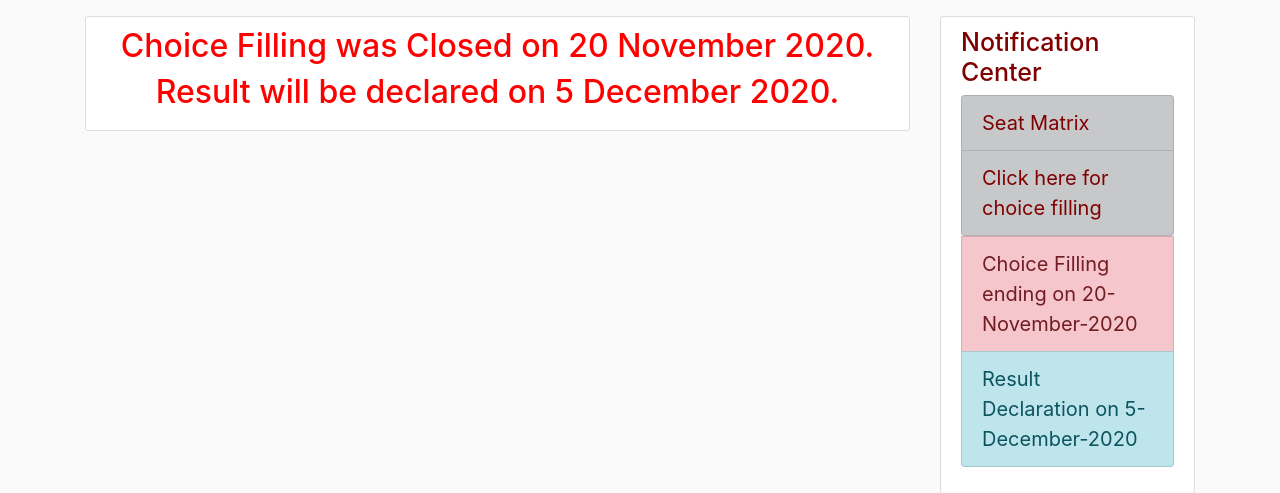
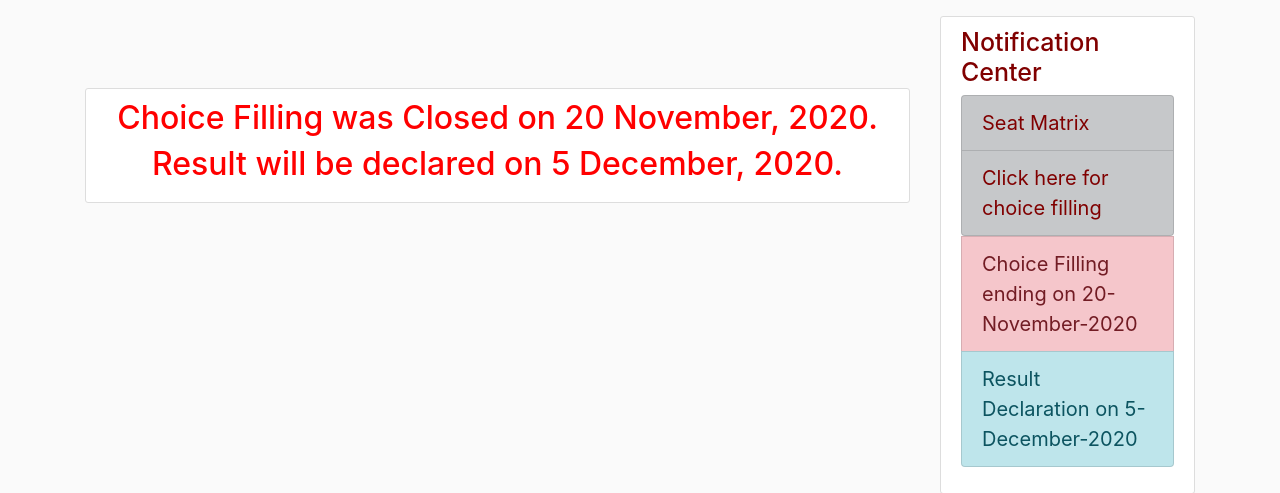
Before and after one commit to manwithavan1998/Counselling-version2-, a Flask app: page /post/new in a window 1280 px wide. Shown: the part 64-557 px from the top of the page. Run offline with Flask 2, Linux system fonts and the light colour scheme; a user stored in the database is signed in; data comes from the database, SQL or seed files in the repository; some libraries are stand-ins or nearby versions.

Commit message:
minor css update

```diff
--- a/flaskblog/templates/choices.html
+++ b/flaskblog/templates/choices.html
@@ -1,6 +1,9 @@
 {% extends "layout.html" %}
 {% block content %}
 {% if current_time.year>2020 or (current_time.year == 2020 and current_time.month==12 and current_time.day >=5)%}
+    <br>
+    <br>
+    <br>
     <div class="content-section" style="text-align: center;">
         <h2>You Have been Alloted :</h1>
         <h1 style="color: red;text-align: center;">{{allocatedCollege}}</h1>
@@ -8,10 +11,12 @@
     </div>
 {% endif %}
 {% if (current_time.year == 2020 and current_time.month==12 and current_time.day <5 and current_time.year == 2020 and current_time.month==12 and current_time.day >=1) or (current_time.year == 2020 and current_time.month==11 and current_time.day > 20 and current_time.year == 2020 and current_time.month==11 and current_time.day <=30 )%}
-
+    <br>
+    <br>
+    <br>
     <div class="content-section" style="text-align: center;">
-        <h2 style="color: red;text-align: center;">Choice Filling was Closed on 20 November 2020.</h1>
-        <h2 style="color: red;text-align: center;"> Result will be declared on 5 December 2020.</h2>
+        <h2 style="color: red;text-align: center;">Choice Filling was Closed on 20 November, 2020.</h1>
+        <h2 style="color: red;text-align: center;"> Result will be declared on 5 December, 2020.</h2>
     </div>
 
 {% endif %}
```
